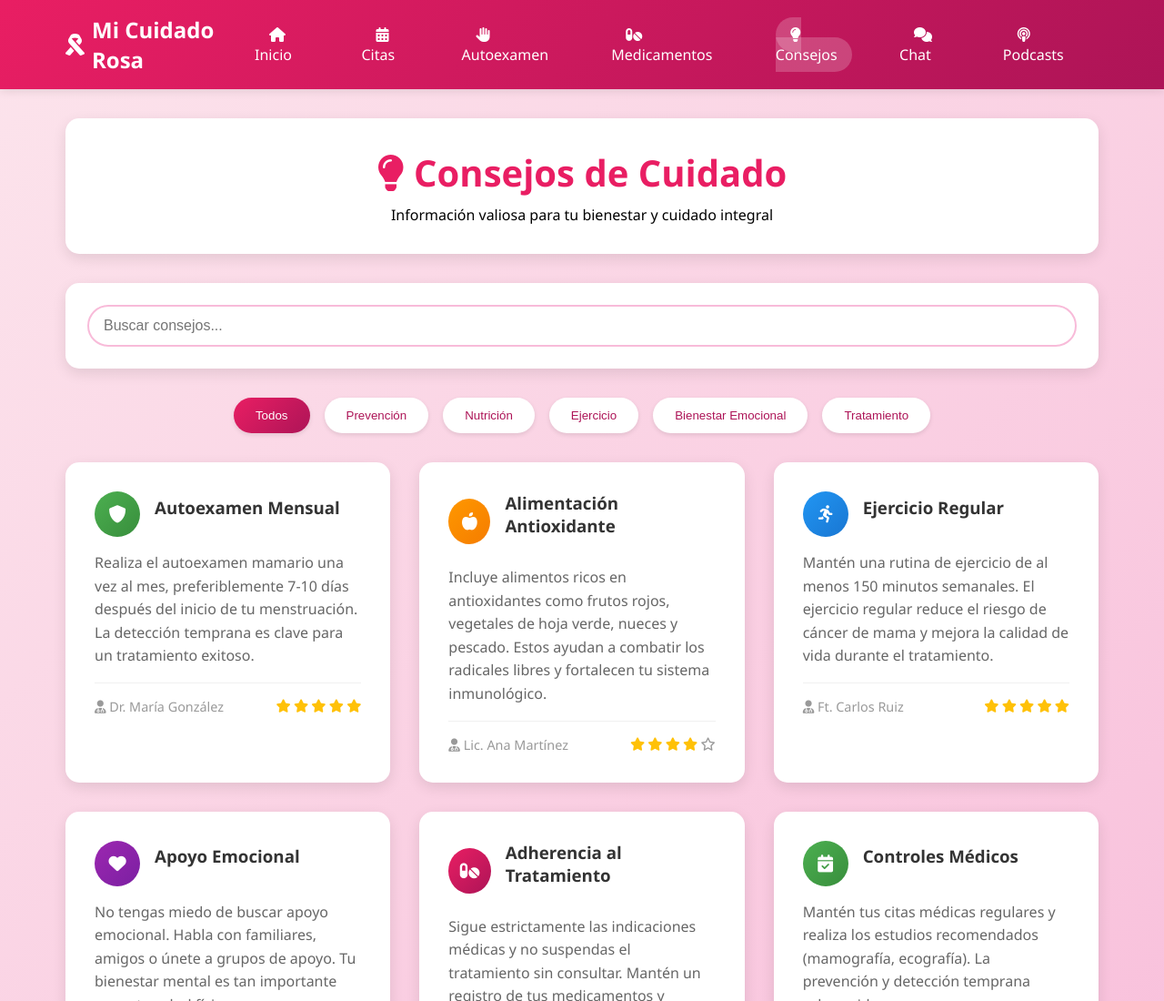
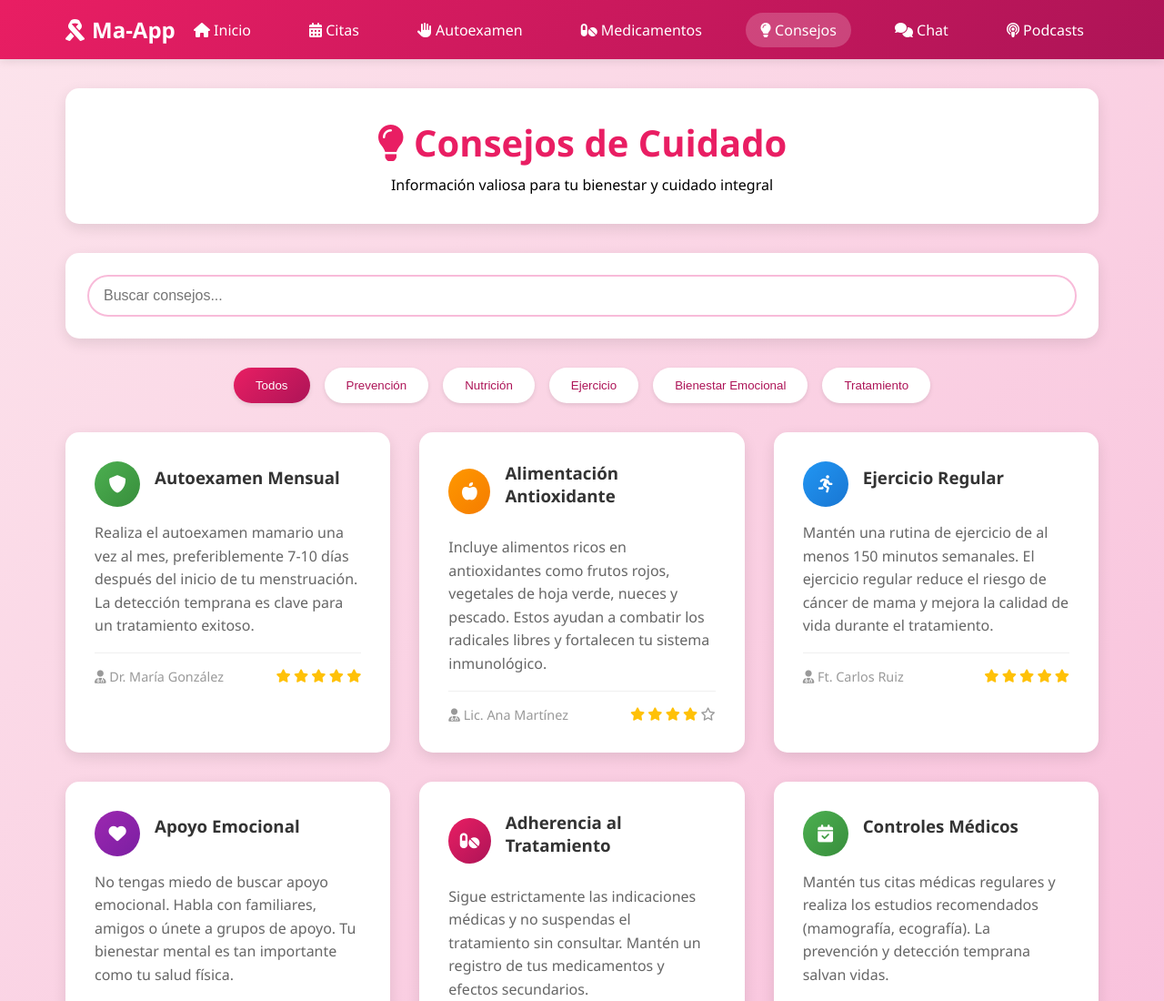
Before and after one commit to ProfeLondres/Ma-App, a plain HTML site: page consejos.html in a window 1280 px wide. Shown: the top 1100 px of the page at 91% size. Drawn offline with Linux system fonts and the light colour scheme.

Commit message:
Change title and logo from 'Mi Cuidado Rosa' to 'Ma-App'

```diff
--- a/consejos.html
+++ b/consejos.html
@@ -3,7 +3,7 @@
 <head>
     <meta charset="UTF-8">
     <meta name="viewport" content="width=device-width, initial-scale=1.0">
-    <title>Consejos - Mi Cuidado Rosa</title>
+    <title>Consejos - Ma-App</title>
     <link href="https://cdnjs.cloudflare.com/ajax/libs/font-awesome/6.0.0/css/all.min.css" rel="stylesheet">
     <style>
         * {
@@ -237,7 +237,7 @@
         <div class="header-content">
             <div class="logo">
                 <i class="fas fa-ribbon"></i>
-                Mi Cuidado Rosa
+                Ma-App
             </div>
             <nav>
                 <ul class="nav-menu">
```
